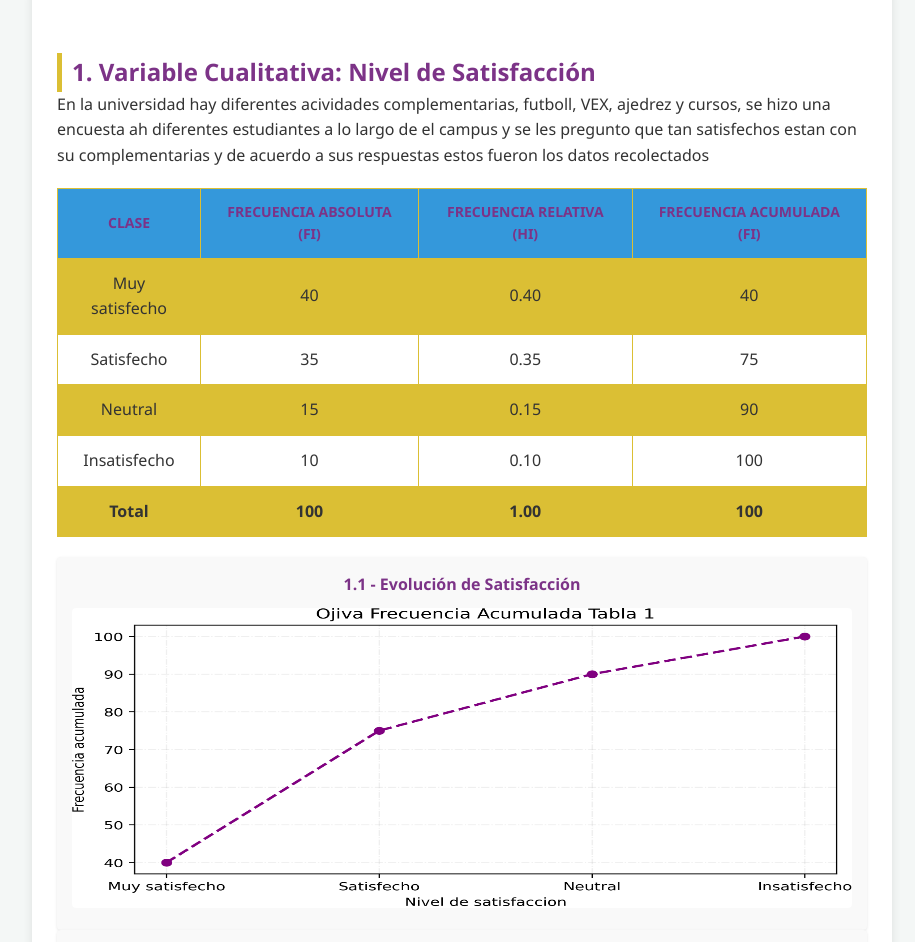
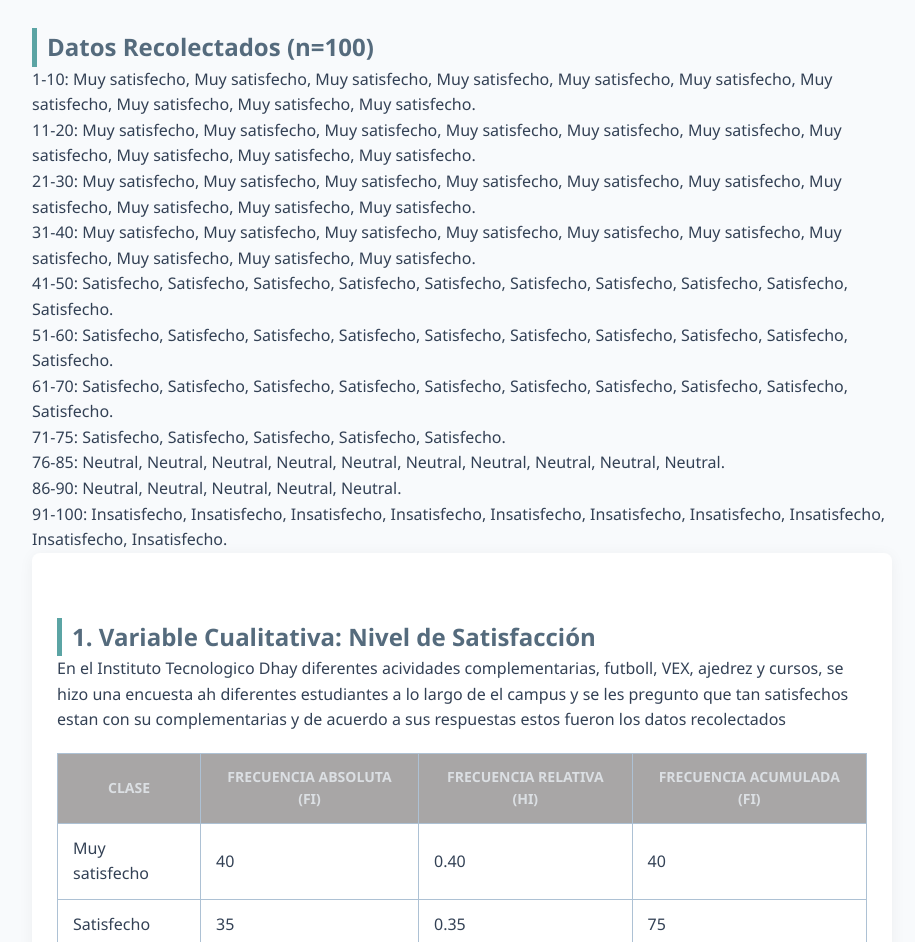
Before and after one commit to mariafernanda167/MFIO_250110563_2B, a plain HTML site: page index.html in a window 1280 px wide. Shown: the part 83-1025 px from the top of the page, without its empty margins (178-1093 px from the left). Drawn offline with Linux system fonts and the light colour scheme.

Commit message:
agregar index.html

```diff
--- a/index.html
+++ b/index.html
@@ -8,93 +8,133 @@
     * {
         font-family: 'Segoe UI', Tahoma, Geneva, Verdana, sans-serif;
         line-height: 1.6;
-            color: #333;
+        color: #334155;
         max-width: 900px;
         margin: 0 auto;
         padding: 0;
         box-sizing: border-box;
     }
+
     body {
-            background-color: #f4f7f6;
+        background-color: #f8fafc;
         padding: 20px;
     }
+
     h1 {
         text-align: center;
-            color: #7c3387;
+        color: #475569;
     }
+
     h2 {
-            border-left: 5px solid #dbbf34;
+        border-left: 5px solid #5ba4a4;
         padding-left: 10px;
-            color: #7c3387;
+        color: #556b7d;
         margin-top: 40px;
     }
+
     h3 {
-            color: #7c3387;
+        color: #64748b;
         text-align: center;
         margin-bottom: 10px;
         font-size: 16px;
     }
+
     .card {
-            background: white;
+        background: #ffffff;
         padding: 25px;
         border-radius: 8px;
-            box-shadow: 0 2px 10px rgba(0,0,0,0.1);
+        box-shadow: 0 2px 15px rgba(0, 0, 0, 0.05);
         margin-bottom: 40px;
     }
     table {
         width: 100%;
+        margin: 20px 0;
         border-collapse: collapse;
-            margin: 20px 0;
-            background: #fff;
+        border: 1px solid #e2e8f0;
     }
+
     table th, table td {
         padding: 12px 15px;
-            border: 1px solid #dbbf34;
-            text-align: center;
+        border: 1px solid #adc1d4;
     }
+
     table th {
-            background-color: #3498db;
-            color: #7c3387;
+        background-color: #a8a6a6 ;
+        color: #dbdfe3 ;
+        font-size: 14px;
         text-transform: uppercase;
-            font-size: 14px;
     }
-        table tr:nth-child(even) {
-            background-color: #dbbf34;
+        background-color: #f9fafb;
     }
     table tr:hover {
-            background-color: #e9f5ff;
+        background-color: inherit;
     }
+
     .total {
+        background-color: #dbdfe3 !important;
         font-weight: bold;
-            background-color: #dbbf34 !important;
     }
+
+    <style>
+<style>
     .graficas-contenedor {
         display: grid;
-            grid-template-columns: repeat(auto-fit, minmax(300px, 1fr));
+        grid-template-columns: repeat(auto-fit, minmax(320px, 1fr));
         gap: 20px;
-            margin-top: 30px;
+        margin-top: 20px;
+        width: 100%;
     }
+
     .grafica-item {
-            background: #f9f9f9;
+        background: #ffffff;
         padding: 15px;
-            border-radius: 4px;
-            box-shadow: 0 1px 3px rgba(0,0,0,0.1);
+        border-radius: 6px;
+        border: 1px solid #e2e8f0;
         text-align: center;
+        display: flex;
+        flex-direction: column;
+        align-items: center;
     }
+
+    .grafica-item h3 {
+        color: #78909c;
+        margin-bottom: 12px;
+        font-size: 15px;
+    }
+
     .grafica-item img {
         width: 100%;
-            height: 300px;
+        height: 200px;
+        object-fit: contain;
         border: none;
-            border-radius: 4px;
+        filter: saturate(0.7);
     }
+
+    .grafica-item:nth-child(1) { border-top: 4px solid #a8dadc; }
+    .grafica-item:nth-child(2) { border-top: 4px solid #b7b7a4; }
+    .grafica-item:nth-child(3) { border-top: 4px solid #dec0b1; }
 </style>
 </head>
 <body>
     <h1>Tablas de Frecuencia y Gráficas</h1>
 
+        <H2>Datos Recolectados (n=100)</H2>
+
+<P>1-10: Muy satisfecho, Muy satisfecho, Muy satisfecho, Muy satisfecho, Muy satisfecho, Muy satisfecho, Muy satisfecho, Muy satisfecho, Muy satisfecho, Muy satisfecho.</p>
+<P>11-20: Muy satisfecho, Muy satisfecho, Muy satisfecho, Muy satisfecho, Muy satisfecho, Muy satisfecho, Muy satisfecho, Muy satisfecho, Muy satisfecho, Muy satisfecho.</p>
+<P>21-30: Muy satisfecho, Muy satisfecho, Muy satisfecho, Muy satisfecho, Muy satisfecho, Muy satisfecho, Muy satisfecho, Muy satisfecho, Muy satisfecho, Muy satisfecho.</p>
+<P>31-40: Muy satisfecho, Muy satisfecho, Muy satisfecho, Muy satisfecho, Muy satisfecho, Muy satisfecho, Muy satisfecho, Muy satisfecho, Muy satisfecho, Muy satisfecho.</p>
+<P>41-50: Satisfecho, Satisfecho, Satisfecho, Satisfecho, Satisfecho, Satisfecho, Satisfecho, Satisfecho, Satisfecho, Satisfecho.</p>
+<P>51-60: Satisfecho, Satisfecho, Satisfecho, Satisfecho, Satisfecho, Satisfecho, Satisfecho, Satisfecho, Satisfecho, Satisfecho.</p>
+<P>61-70: Satisfecho, Satisfecho, Satisfecho, Satisfecho, Satisfecho, Satisfecho, Satisfecho, Satisfecho, Satisfecho, Satisfecho.</p>
+<P>71-75: Satisfecho, Satisfecho, Satisfecho, Satisfecho, Satisfecho.</p>
+<P>76-85: Neutral, Neutral, Neutral, Neutral, Neutral, Neutral, Neutral, Neutral, Neutral, Neutral.</p>
+<P>86-90: Neutral, Neutral, Neutral, Neutral, Neutral.</p>
+<P>91-100: Insatisfecho, Insatisfecho, Insatisfecho, Insatisfecho, Insatisfecho, Insatisfecho, Insatisfecho, Insatisfecho, Insatisfecho, Insatisfecho.</P>
+
     <div class="card">
         <h2>1. Variable Cualitativa: Nivel de Satisfacción</h2>
-        <p> En la universidad hay diferentes acividades complementarias,
+        <p> En el Instituto Tecnologico Dhay diferentes acividades complementarias,
         futboll, VEX, ajedrez y cursos, se hizo una encuesta ah diferentes
         estudiantes a lo largo de el campus y se les pregunto que tan
         satisfechos estan con su complementarias y de acuerdo a sus respuestas
@@ -174,8 +214,19 @@
 
     <div class="card">
         <h2>2. Variable Cuantitativa Continua: Peso en kg</h2>
-        <p>En un gym se hizo la dinamica de pesar a todos los fitness
-            para ver la gran variedad de peso desde los mas ponchados
+
+        <h2>Datos Recolectados (n=100) </h2>
+        <p>55, 55, 55, 55, 55, 55, 55, 55, 55, 55, 55, 55, 55, 55, 55, 55, 55, 55, 55, 55,
+             65, 65, 65, 65, 65, 65, 65, 65, 65, 65, 65, 65, 65, 65, 65, 65, 65, 65, 65, 65,
+              65, 65, 65, 65, 65, 65, 65, 65, 65, 65, 65, 65, 65, 65, 65, 65, 65, 65, 65, 65,
+               65, 65, 65, 65, 65, 75, 75, 75, 75, 75, 75, 75, 75, 75, 75, 75, 75, 75, 75, 75,
+               75, 75, 75, 75, 75, 75, 75, 75, 75, 75, 85, 85, 85, 85, 85, 85, 85, 85, 85, 85</p>
+
+
+<div class="card">
+
+        <p>En un gym cerca del centro de actopan, se hizo la dinamica de pesar a todos clientes del gimnasio
+            para ver la variedad de los  clientes
         y a los que solo se van a tomar fotos (yo)</p>
         <table>
             <thead>
@@ -268,9 +319,25 @@
 
     <div class="card">
         <h2>3. Variable Cuantitativa Discreta: Faltas al Mes</h2>
-        <p>cuantas veces faltas a tus clases?
-             esto fue lo que se pregunto a estudiantes
-        de el bachillerato cbtis 83  muchos de estos estudiantes
+
+        <h2>Datos Recolectados (n=0)</h2>
+        <p>0 faltas (50 alumnos):
+0, 0, 0, 0, 0, 0, 0, 0, 0, 0, 0, 0, 0, 0, 0, 0, 0, 0, 0, 0,
+0, 0, 0, 0, 0, 0, 0, 0, 0, 0, 0, 0, 0, 0, 0, 0, 0, 0, 0, 0,
+0, 0, 0, 0, 0, 0, 0, 0, 0, 0. </Pp>
+<p>(1 falta 30 alumnos):
+1, 1, 1, 1, 1, 1, 1, 1, 1, 1, 1, 1, 1, 1, 1,
+1, 1, 1, 1, 1, 1, 1, 1, 1, 1, 1, 1, 1, 1, 1.</Pp>
+ <p>(2 faltas 15 alumnos):
+2, 2, 2, 2, 2, 2, 2, 2, 2, 2, 2, 2, 2, 2, 2.</Pp>
+<p>(3 faltas 5 alumnos):
+3, 3, 3, 3, 3.</p>
+
+<div class="card">
+
+        <p>¿ Cuantas veces faltas a tus clases?
+             Esto fue lo que se pregunto a estudiantes
+        de el bachillerato cbtis 83  muchos de los estudiantes
         dieron respuestas muy similares </p>
         <table>
             <thead>
```
Lines whose indentation alone changed are shown as unchanged.
